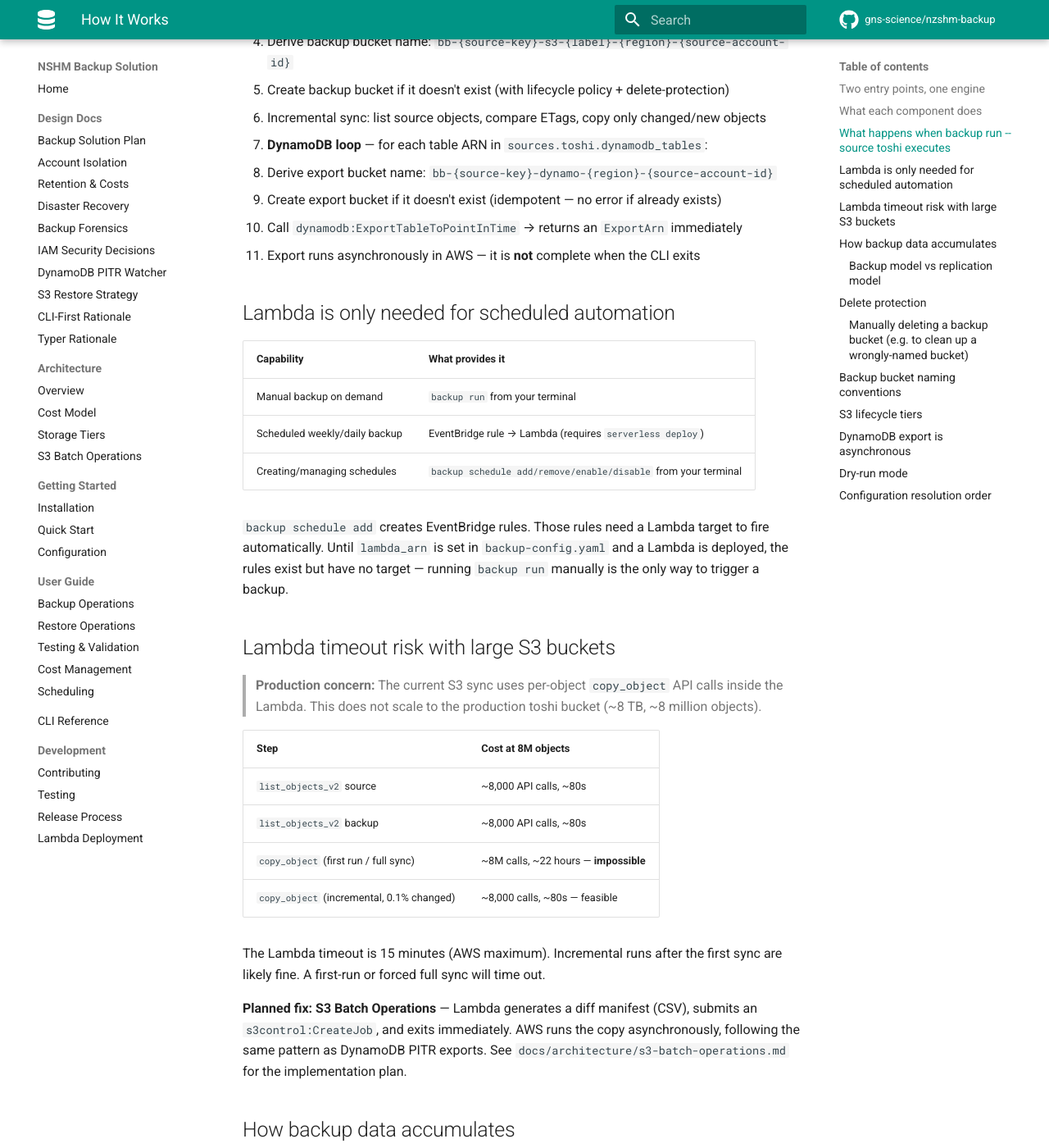
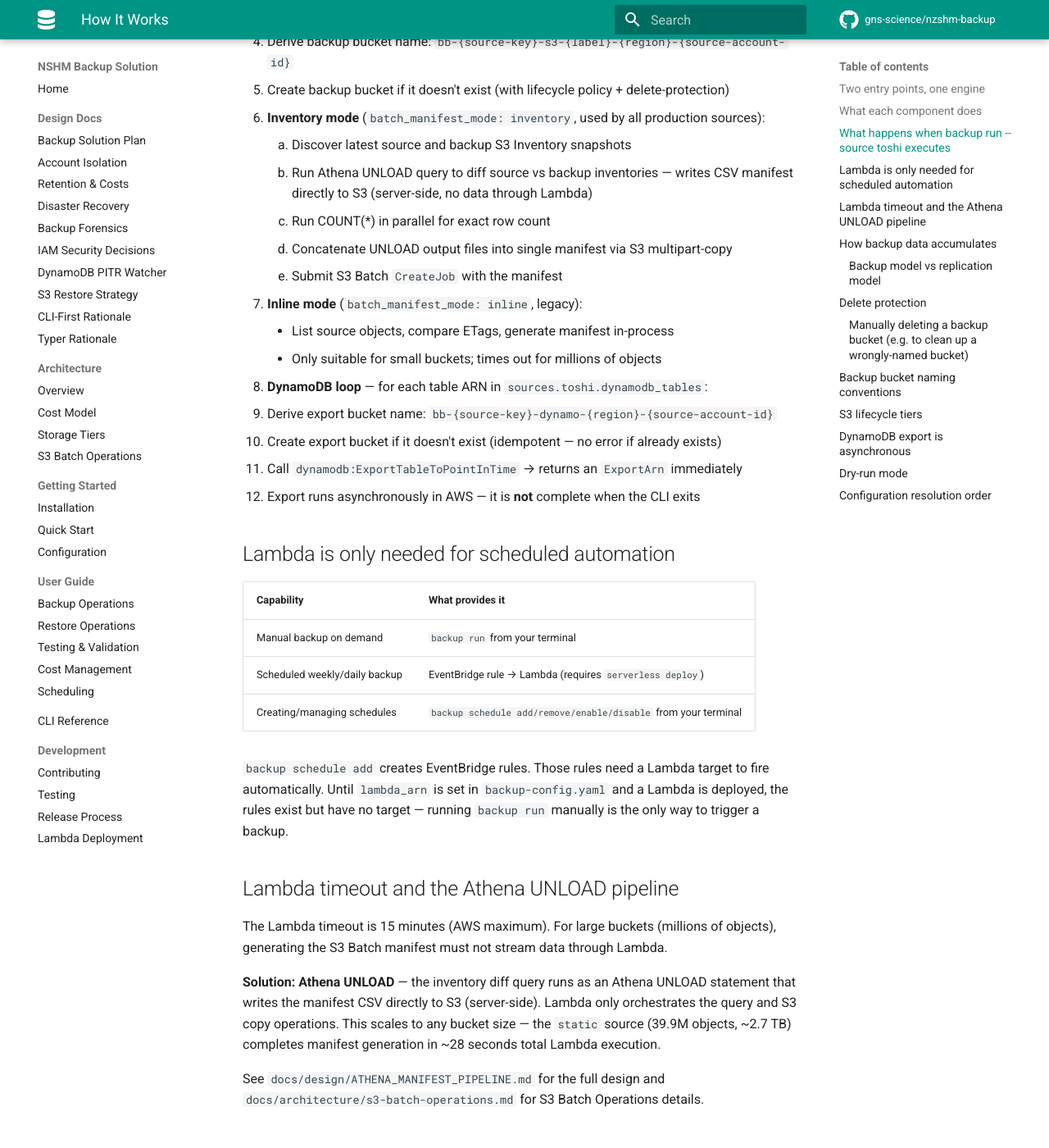
Before and after one commit to GNS-Science/aws-snapshot, an MkDocs documentation site: the page built from docs/how_it_works.md, in a window 1280 px wide and 1400 px high, scrolled down 1372 px. Shown: the whole window at 82% size. Built offline with MkDocs 1.6.1 and Material for MkDocs 9.7.7, drawn with Linux system fonts in a browser that asks for light colours; comment, search, counter and statistics services are not loaded; the version menu is left out.

Commit message:
fix: disable UNLOAD compression and fix cleanup of stale prefixes
- Add compression='NONE' to Athena UNLOAD WITH clause — default was
  gzip, producing binary manifests that S3 Batch couldn't parse.
- Fix _cleanup_unload_parts to delete ALL objects under the UNLOAD
  prefix including 0-byte _SUCCESS markers, preventing
  HIVE_PATH_ALREADY_EXISTS on subsequent runs.
- Update docs: backup-solution-plan status to v1.5, ADR-002 status
  to Implemented with full rollout history, how_it_works with
  inventory mode and UNLOAD pipeline description.

```diff
--- a/docs/how_it_works.md
+++ b/docs/how_it_works.md
@@ -37,7 +37,16 @@ that call the same underlying functions — `backup_source()` and
 3. **S3 loop** — for each bucket in `sources.toshi.s3_buckets`:
    - Derive backup bucket name: `bb-{source-key}-s3-{label}-{region}-{source-account-id}`
    - Create backup bucket if it doesn't exist (with lifecycle policy + delete-protection)
-   - Incremental sync: list source objects, compare ETags, copy only changed/new objects
+   - **Inventory mode** (`batch_manifest_mode: inventory`, used by all production sources):
+     1. Discover latest source and backup S3 Inventory snapshots
+     2. Run Athena UNLOAD query to diff source vs backup inventories — writes
+        CSV manifest directly to S3 (server-side, no data through Lambda)
+     3. Run COUNT(*) in parallel for exact row count
+     4. Concatenate UNLOAD output files into single manifest via S3 multipart-copy
+     5. Submit S3 Batch `CreateJob` with the manifest
+   - **Inline mode** (`batch_manifest_mode: inline`, legacy):
+     - List source objects, compare ETags, generate manifest in-process
+     - Only suitable for small buckets; times out for millions of objects
 4. **DynamoDB loop** — for each table ARN in `sources.toshi.dynamodb_tables`:
    - Derive export bucket name: `bb-{source-key}-dynamo-{region}-{source-account-id}`
    - Create export bucket if it doesn't exist (idempotent — no error if already exists)
@@ -57,26 +66,19 @@ target to fire automatically. Until `lambda_arn` is set in `backup-config.yaml`
 and a Lambda is deployed, the rules exist but have no target — running
 `backup run` manually is the only way to trigger a backup.
 
-## Lambda timeout risk with large S3 buckets
+## Lambda timeout and the Athena UNLOAD pipeline
 
-> **Production concern:** The current S3 sync uses per-object `copy_object` API
-> calls inside the Lambda. This does not scale to the production toshi bucket
-> (~8 TB, ~8 million objects).
+The Lambda timeout is 15 minutes (AWS maximum). For large buckets (millions of
+objects), generating the S3 Batch manifest must not stream data through Lambda.
 
-| Step | Cost at 8M objects |
-|------|--------------------|
-| `list_objects_v2` source | ~8,000 API calls, ~80s |
-| `list_objects_v2` backup | ~8,000 API calls, ~80s |
-| `copy_object` (first run / full sync) | ~8M calls, ~22 hours — **impossible** |
-| `copy_object` (incremental, 0.1% changed) | ~8,000 calls, ~80s — feasible |
+**Solution: Athena UNLOAD** — the inventory diff query runs as an Athena UNLOAD
+statement that writes the manifest CSV directly to S3 (server-side). Lambda only
+orchestrates the query and S3 copy operations. This scales to any bucket size —
+the `static` source (39.9M objects, ~2.7 TB) completes manifest generation in
+~28 seconds total Lambda execution.
 
-The Lambda timeout is 15 minutes (AWS maximum). Incremental runs after the
-first sync are likely fine. A first-run or forced full sync will time out.
-
-**Planned fix: S3 Batch Operations** — Lambda generates a diff manifest (CSV),
-submits an `s3control:CreateJob`, and exits immediately. AWS runs the copy
-asynchronously, following the same pattern as DynamoDB PITR exports. See
-`docs/architecture/s3-batch-operations.md` for the implementation plan.
+See `docs/design/ATHENA_MANIFEST_PIPELINE.md` for the full design and
+`docs/architecture/s3-batch-operations.md` for S3 Batch Operations details.
 
 ## How backup data accumulates
 
```
Also changed, not shown: docs/design/adr/ADR-002-inventory-manifest-pipeline-ths.md (+12 -6 lines), docs/design/backup-solution-plan.md (+5 -4 lines), 1 other file.
